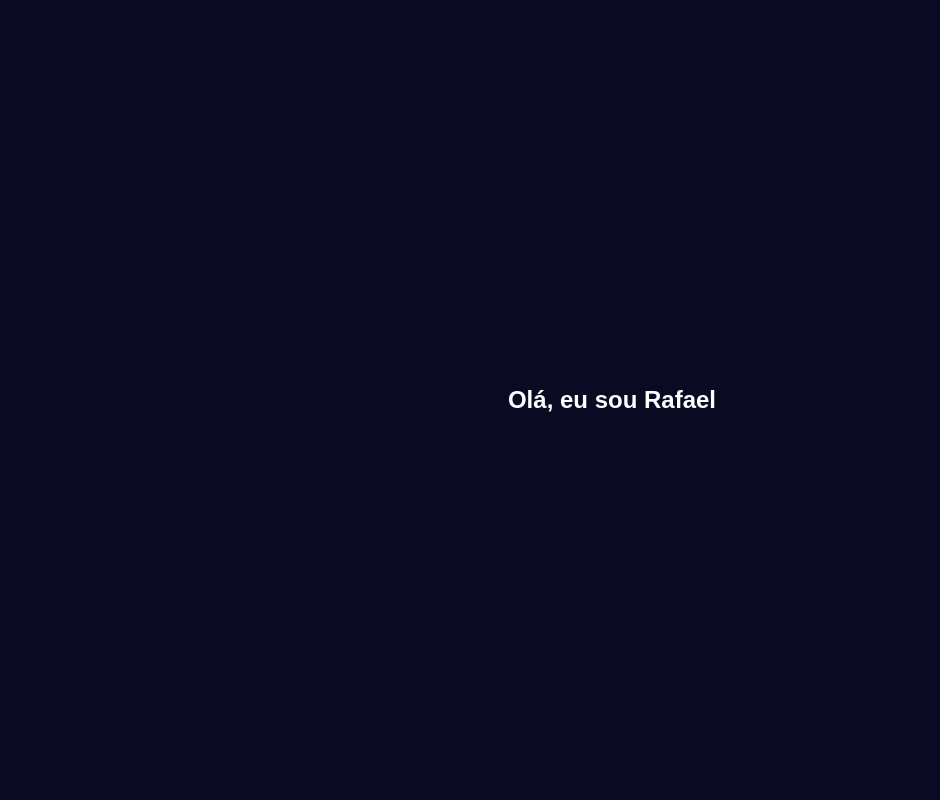
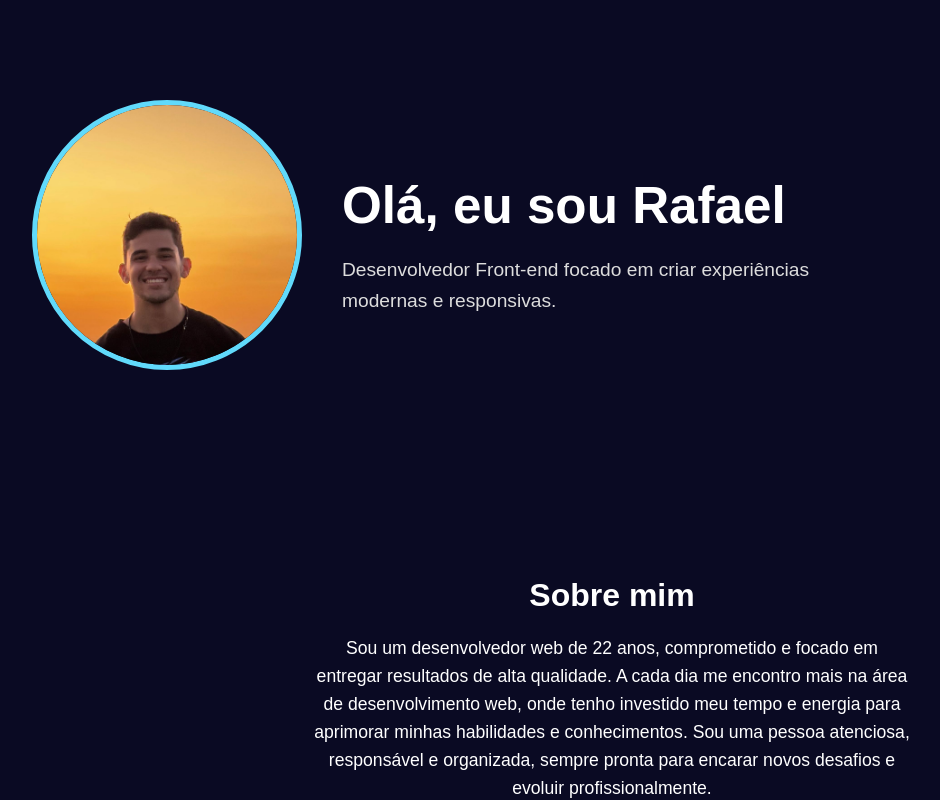
Before and after one commit to paiva737/portfolio, a React (Create React App) app: page / in a window 1280 px wide. Shown: the top 800 px of the page, without its empty margins (28-968 px from the left). Built offline with nearby package versions, Linux system fonts and the light colour scheme.

Commit message:
adicionando foto

```diff
--- a/src/components/Hero/Hero.jsx
+++ b/src/components/Hero/Hero.jsx
@@ -1,10 +1,19 @@
 import React from 'react';
 import styles from './Hero.module.css';
+import minhaFoto from '../../assets/foto.jpeg';
 
 const Hero = () => {
   return (
     <section className={styles.hero}>
-      <h1>Olá, eu sou Rafael</h1>
+      <div className={styles.image}>
+        <img src={minhaFoto} alt="Rafael Paiva" />
+      </div>
+      <div className={styles.text}>
+        <h1>Olá, eu sou Rafael</h1>
+        <p>
+          Desenvolvedor Front-end focado em criar experiências modernas e responsivas.
+        </p>
+      </div>
     </section>
   );
 };
--- a/src/components/Hero/Hero.module.css
+++ b/src/components/Hero/Hero.module.css
@@ -1,10 +1,41 @@
 .hero {
-    height: 100vh;
   display: flex;
-    justify-content: center;
   align-items: center;
+  justify-content: flex-start;
+  gap: 40px;
+  padding: 100px 60px;
   background-color: #0A0A23;
   color: #ffffff;
   font-family: 'Poppins', sans-serif;
-    text-align: center;
+  max-width: 1200px;
+  margin: 0 auto;
 }
+
+.text {
+  text-align: left;
+}
+
+.text h1 {
+  font-size: 3.2rem;
+  margin-bottom: 20px;
+}
+
+.text p {
+  font-size: 1.2rem;
+  line-height: 1.6;
+  color: #dddddd;
+  max-width: 500px;
+}
+
+.image {
+  display: flex;
+  justify-content: center;
+}
+
+.image img {
+  width: 260px;
+  height: 260px;
+  border-radius: 50%;
+  object-fit: cover;
+  border: 5px solid #61dafb;
+}
```
Also changed, not shown: src/assets/foto.jpeg (added). Lines whose indentation alone changed are shown as unchanged.
